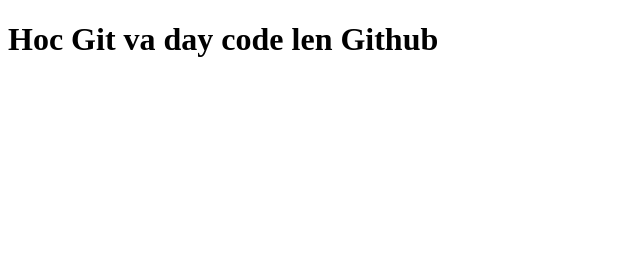
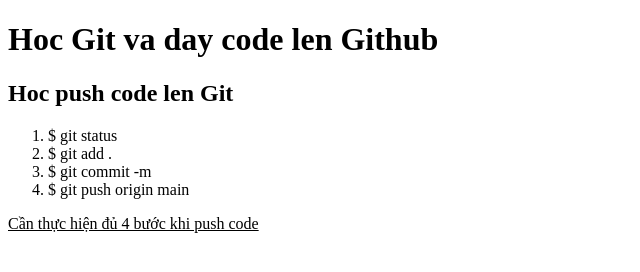
Before and after one commit to LongNguyen15102002/LongNguyen15102002.github.io, a plain HTML site: page index.html in a window 1280 px wide. Shown: the whole page, without its empty margins (0-640 px from the left). Drawn offline with Linux system fonts and the light colour scheme.

Commit message:
Thêm nội dung các bước trong index.html

```diff
--- a/index.html
+++ b/index.html
@@ -8,5 +8,15 @@
 </head>
 <body>
     <h1>Hoc Git va day code len Github</h1>
+
+    <h2>Hoc push code len Git</h2>
+    <ol>
+        <li>$ git status</li>
+        <li>$ git add . </li>
+        <li>$ git commit -m</li>
+        <li>$ git push origin main</li>
+    </ol>
+
+    <p style="font-weight: bold, font-size: 24; text-decoration: underline">Cần thực hiện đủ 4 bước khi push code</p>
 </body>
 </html>
```
Also changed, not shown: 1 other file.
